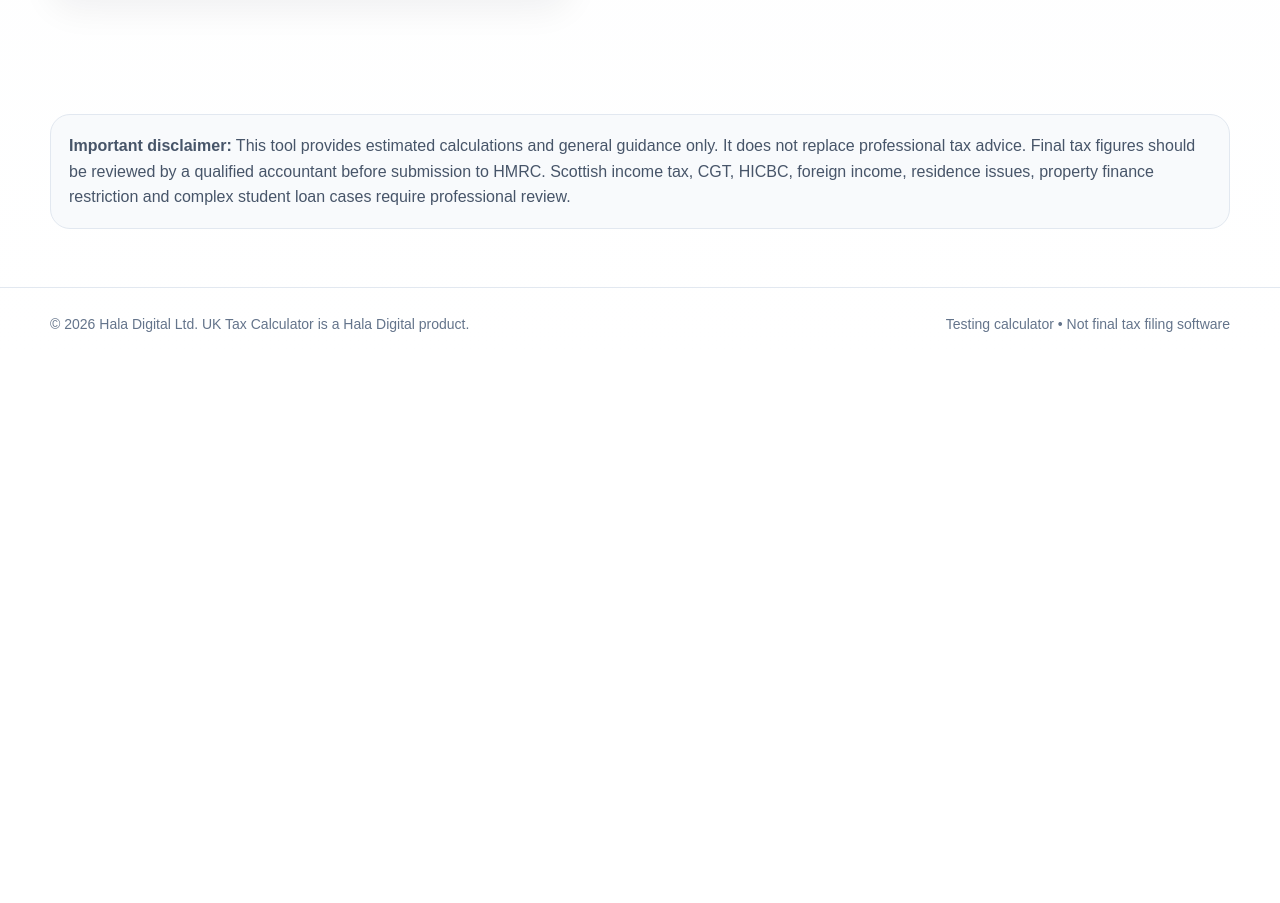
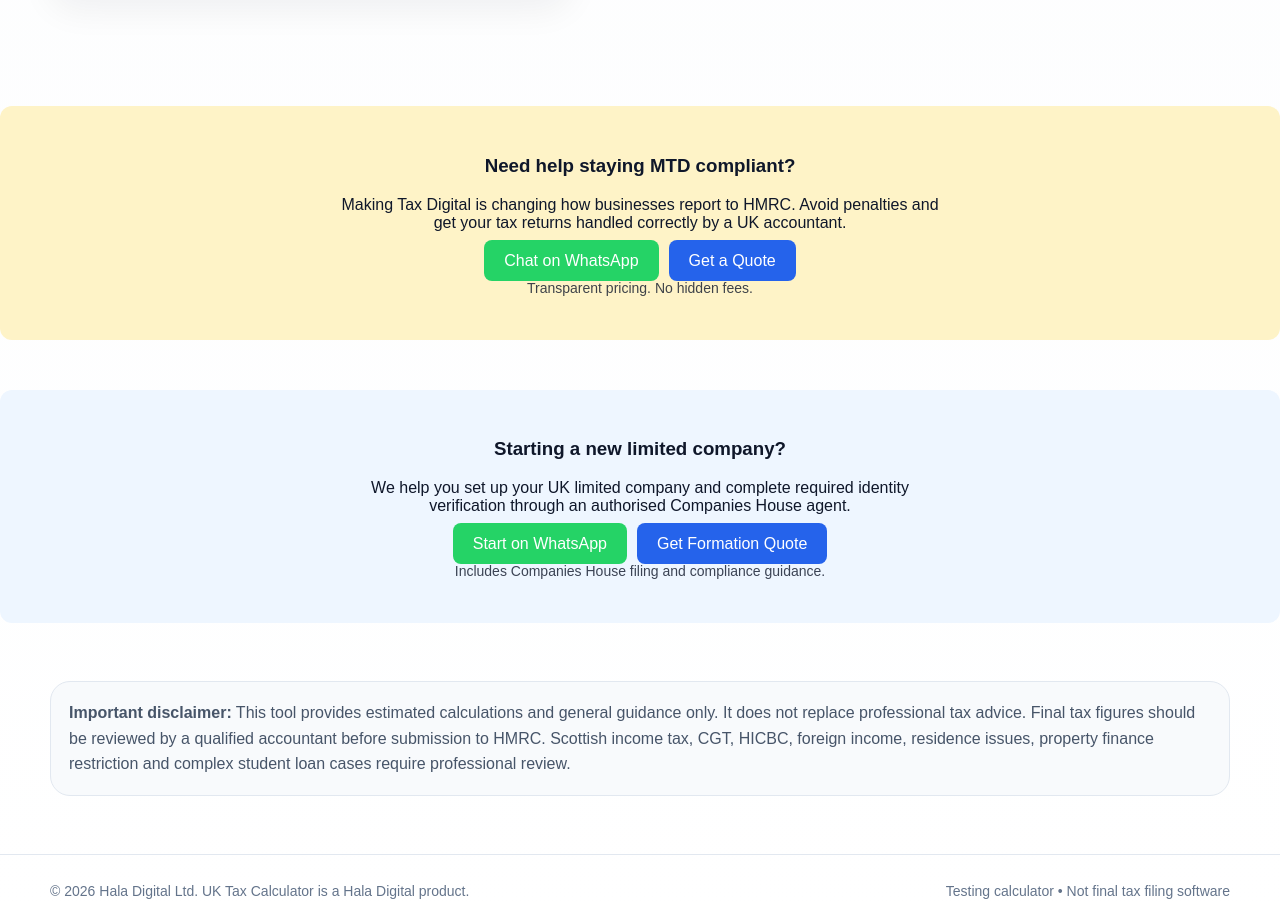
Before and after one commit to HalaDigitalLtd/uktaxcalculator-app, a Next.js app: page / in a window 1280 px wide. Shown: the part 2368-3271 px from the top of the page. Before the commit the page ends 2728 px from the top, so only its background shows below. Built offline with nearby package versions, Linux system fonts and the light colour scheme.

Commit message:
Update calculator-page.tsx

```diff
--- a/app/calculator-page.tsx
+++ b/app/calculator-page.tsx
@@ -693,6 +693,100 @@ export default function Home() {
         </section>
 
         <CalculatorSection />
+        <div style={{
+  marginTop: "50px",
+  padding: "30px",
+  background: "#fef3c7",
+  borderRadius: "12px",
+  textAlign: "center"
+}}>
+  <h3>Need help staying MTD compliant?</h3>
+
+  <p style={{ marginTop: "10px", maxWidth: "600px", marginInline: "auto" }}>
+    Making Tax Digital is changing how businesses report to HMRC.
+    Avoid penalties and get your tax returns handled correctly by a UK accountant.
+  </p>
+
+  <div style={{ marginTop: "20px" }}>
+    <a
+      href="https://wa.me/447884063169?text=Hi%20Ikram,%20I%20need%20help%20with%20MTD%20and%20tax%20returns."
+      style={{
+        padding: "12px 20px",
+        background: "#25D366",
+        color: "white",
+        borderRadius: "8px",
+        textDecoration: "none",
+        marginRight: "10px"
+      }}
+    >
+      Chat on WhatsApp
+    </a>
+
+    <a
+      href="/quote"
+      style={{
+        padding: "12px 20px",
+        background: "#2563eb",
+        color: "white",
+        borderRadius: "8px",
+        textDecoration: "none"
+      }}
+    >
+      Get a Quote
+    </a>
+  </div>
+
+  <p style={{ marginTop: "10px", fontSize: "14px", opacity: 0.8 }}>
+    Transparent pricing. No hidden fees.
+  </p>
+</div>
+        <div style={{
+  marginTop: "50px",
+  padding: "30px",
+  background: "#eef6ff",
+  borderRadius: "12px",
+  textAlign: "center"
+}}>
+  <h3>Starting a new limited company?</h3>
+
+  <p style={{ marginTop: "10px", maxWidth: "600px", marginInline: "auto" }}>
+    We help you set up your UK limited company and complete required identity verification
+    through an authorised Companies House agent.
+  </p>
+
+  <div style={{ marginTop: "20px" }}>
+    <a
+      href="https://wa.me/447884063169?text=Hi%20Ikram,%20I%20want%20to%20set%20up%20a%20limited%20company."
+      style={{
+        padding: "12px 20px",
+        background: "#25D366",
+        color: "white",
+        borderRadius: "8px",
+        textDecoration: "none",
+        marginRight: "10px"
+      }}
+    >
+      Start on WhatsApp
+    </a>
+
+    <a
+      href="/quote"
+      style={{
+        padding: "12px 20px",
+        background: "#2563eb",
+        color: "white",
+        borderRadius: "8px",
+        textDecoration: "none"
+      }}
+    >
+      Get Formation Quote
+    </a>
+  </div>
+
+  <p style={{ marginTop: "10px", fontSize: "14px", opacity: 0.8 }}>
+    Includes Companies House filing and compliance guidance.
+  </p>
+</div>
 
         <section className="section">
           <div className="container">
```
